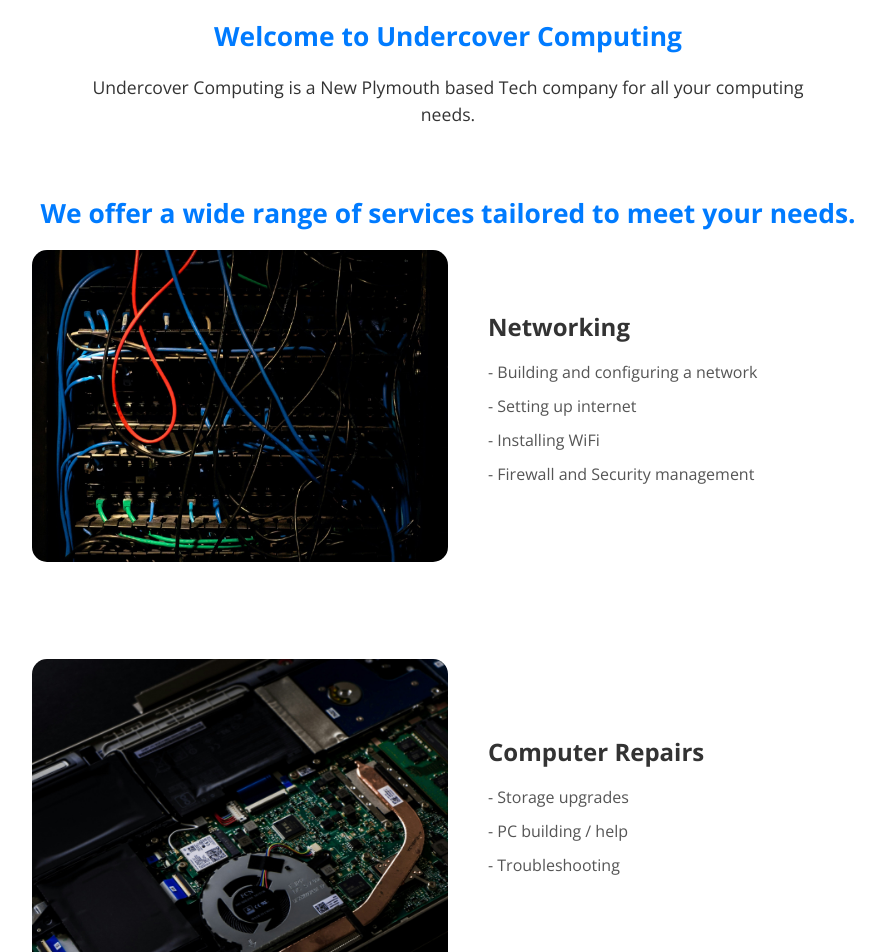
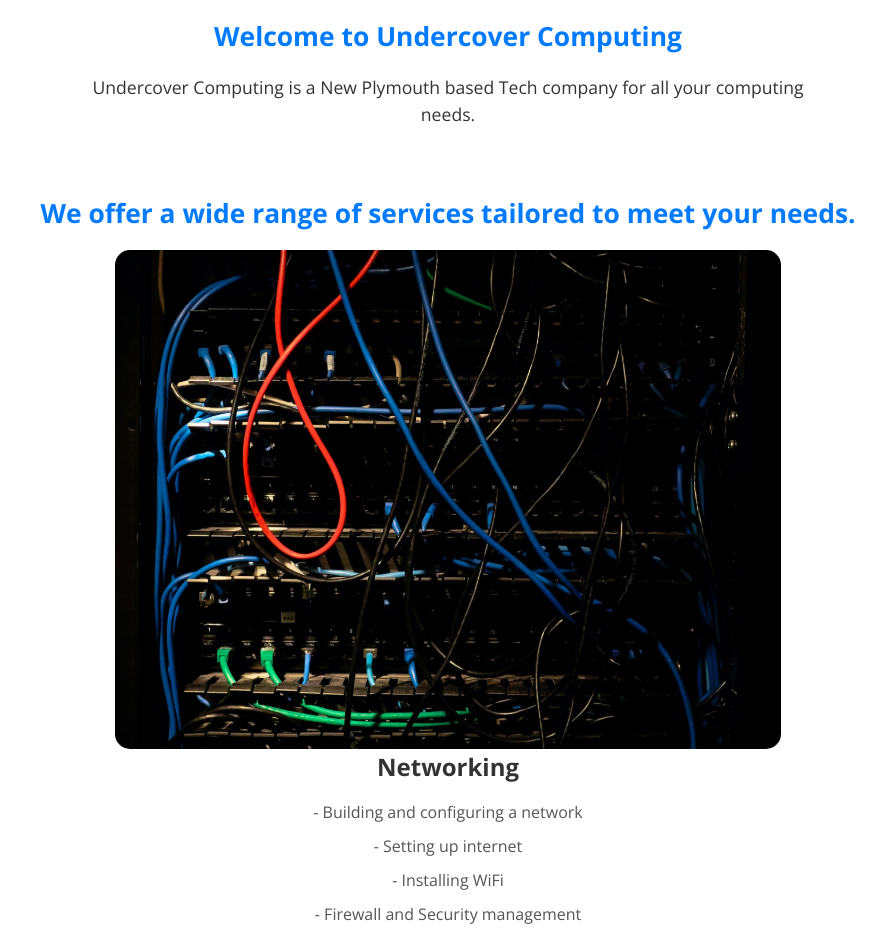
Before and after one commit to UndercoverComputing/undercovercomputing.com, a Jekyll site: the page index.html, which Jekyll copies as it is, in a window 1280 px wide. Shown: the part 435-1387 px from the top of the page, without its empty margins (192-1077 px from the left). Built offline with Jekyll 4.4.1, drawn with Linux system fonts in a browser that asks for light colours.

Commit message:
Update style.scss

```diff
--- a/assets/css/style.scss
+++ b/assets/css/style.scss
@@ -64,21 +64,9 @@ footer ul li {
     margin: 0 10px;
 }
 
-/* Footer Styles */
 footer p {
     margin-bottom: 10px;
     font-size: 1.2em;
-}
-
-footer ul {
-    list-style-type: none;
-    padding: 0;
-    margin: 0;
-}
-
-footer ul li {
-    display: inline;
-    margin: 0 15px;
 }
 
 footer ul li a {
@@ -100,7 +88,6 @@ footer ul li a:hover {
 
     .service-content {
         width: 100%;
-        order: -1;
     }
 }
 
@@ -120,28 +107,21 @@ footer ul li a:hover {
 
 .service-item {
     display: flex;
-    align-items: center;
+    flex-direction: column; /* Arrange text above image */
+    align-items: center; /* Center items horizontally */
     margin-bottom: 70px;
-}
-
-.service-item:nth-child(even) .service-content {
-    order: -1;
-    margin-left: 20px; /* (text on left) */
-}
-
-.service-item:nth-child(odd) .service-content {
-    margin-right: 10px; /* (text on right) */
+    text-align: center;
 }
 
 .service-item img {
-    width: 50%;
+    width: 80%; /* Adjust as needed */
     height: auto;
-    margin-right: 20px;
+    margin-top: 20px; /* Adds space between text and image */
     border-radius: 15px;
 }
 
 .service-content {
-    width: 50%;
+    width: 100%;
     padding: 0 20px;
 }
 
@@ -187,14 +167,14 @@ a#email-button:active {
 }
 
 a#email-link {
-    color: #007bff; /* Link color */
-    text-decoration: underline; /* Underline the link */
-    display: inline; /* Display inline */
-    transition: color 0.3s ease; /* Transition for hover effect */
+    color: #007bff;
+    text-decoration: underline;
+    display: inline;
+    transition: color 0.3s ease;
 }
 
 a#email-link:hover {
-    color: #0056b3; /* Darker color on hover */
+    color: #0056b3;
 }
 
 /* Center the content */
@@ -208,7 +188,7 @@ a#email-link:hover {
 
 /* Advertisement Images */
 .ads {
-    position: relative; /* Allow absolute positioning within this section */
+    position: relative;
 }
 
 .slider {
@@ -217,7 +197,7 @@ a#email-link:hover {
     align-items: center;
     position: relative;
     height: 600px;
-    overflow: visible; /* Ensure any positioned elements are not cut off */
+    overflow: visible;
     padding-bottom: 60px;
 }
 
@@ -225,35 +205,35 @@ a#email-link:hover {
     max-width: 100%;
     max-height: 100%;
     position: absolute;
-    transition: opacity 0.5s ease; /* Add transition for smooth fading */
-    opacity: 0; /* Start with all images hidden */
+    transition: opacity 0.5s ease;
+    opacity: 0;
 }
 
 .slider img:first-child {
-    opacity: 1; /* Show the first image */
+    opacity: 1;
 }
 
 /* Indicator Styles */
 .indicators {
     position: absolute;
-    top: -60px; /* Move indicators to below the images */
+    top: -60px;
     display: flex;
     justify-content: center;
     width: 100%;
-    z-index: 10; /* Ensure indicators are above images */
+    z-index: 10;
 }
 
 .indicator {
-    width: 16px; /* Increased size */
+    width: 16px;
     height: 16px;
-    background-color: #ccc; /* Lighter grey for better visibility */
+    background-color: #ccc;
     border-radius: 50%;
-    margin: 0 8px; /* Spacing between indicators */
-    cursor: pointer; /* Show pointer cursor */
+    margin: 0 8px;
+    cursor: pointer;
     transition: background-color 0.3s ease, transform 0.2s ease;
 }
 
 .indicator.active {
-    background-color: #007bff; /* Highlighted color for active indicator */
-    transform: scale(1.2); /* Slightly enlarge active indicator */
+    background-color: #007bff;
+    transform: scale(1.2);
 }
```
